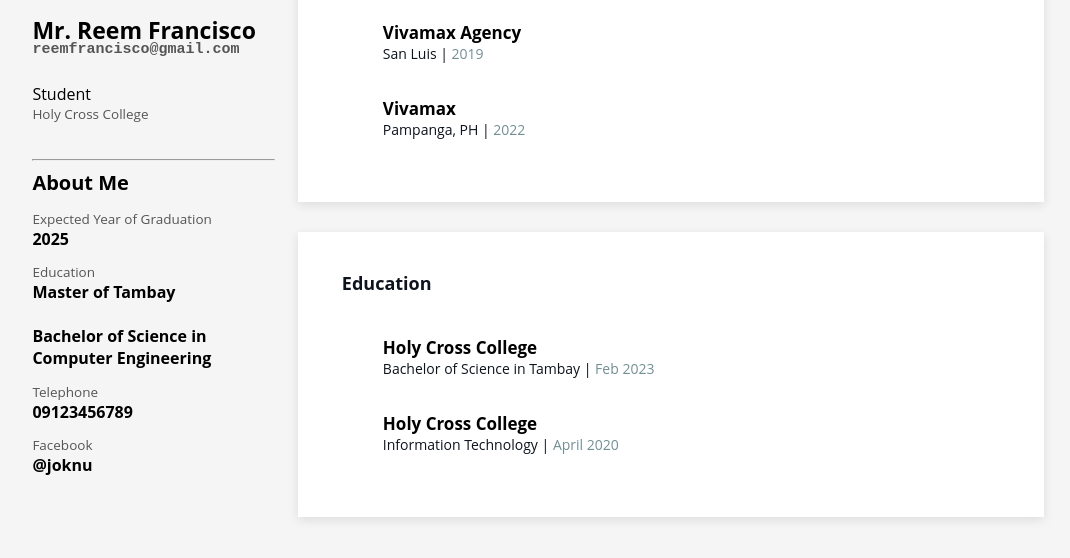
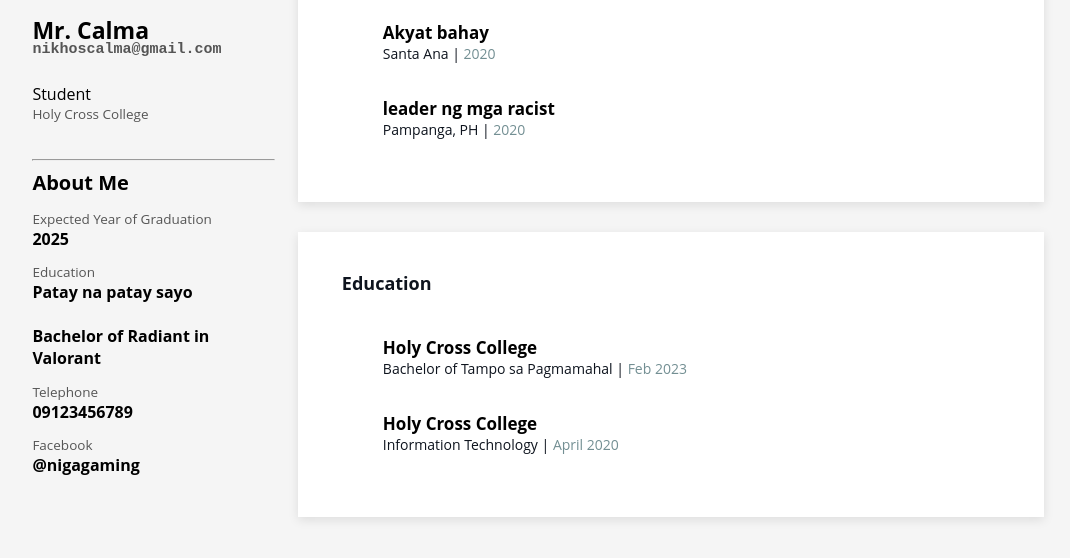
Before and after one commit to Nikhos1/resumenikhos, a plain HTML site: page index.html in a window 1280 px wide. Shown: the part 154-712 px from the top of the page, without its empty margins (102-1172 px from the left). Drawn offline with Linux system fonts and the light colour scheme.

Commit message:
test 2
-nikhos

```diff
--- a/index.html
+++ b/index.html
@@ -204,7 +204,7 @@
                 <img id="profile-photo" src="shc2.jpg" alt="Profile-Image">
                 <a href="#"><i class="fas fa-pen stroke-transparent"></i></a>
             </div>
-            <p id="name">Mr. Reem Francisco<br><span id="email">reemfrancisco@gmail.com</span></p>
+            <p id="name">Mr. Calma<br><span id="email">nikhoscalma@gmail.com</span></p>
             <p id="designation">Student<br><span id="college">Holy Cross College</span></p>
             <div id="social-links"><a href="#"><i class="fab fa-facebook-f stroke-transparent"></i></a><a><i class="fab fa-twitter stroke-transparent"></i></a><a><i class="fab fa-linkedin-in stroke-transparent"></i></a><a><i class="fab fa-github stroke-transparent"></i></a></div>
            <hr width="100%">
@@ -213,19 +213,19 @@
                 <a href="#"><i class="fas fa-pen stroke-transparent-blue"></i></a>
             </div>
             <p id="year-graduation">Expected Year of Graduation<br><strong>2025</strong></p>
-            <p id="education">Education<br><strong>Master of Tambay <br><br> Bachelor of Science in Computer Engineering</strong></p>
+            <p id="education">Education<br><strong>Patay na patay sayo <br><br> Bachelor of Radiant in Valorant</strong></p>
 
             <p id="telephone">Telephone<br><strong>09123456789</strong></p>
-            <p id="fax">Facebook<br><strong>@joknu</strong></p>
+            <p id="fax">Facebook<br><strong>@nigagaming</strong></p>
         </div>
         <div id="info-cards">
 
             <div class="card">
                 <p><i class="fas fa-briefcase stroke-transparent"></i>&nbsp;&nbsp;&nbsp;Work Experience</p>
                 <ul>
-                    <li><p class="tags">Vivamax Agency<br><span>San Luis | <span>2019</span></span></p>
+                    <li><p class="tags">Akyat bahay<br><span>Santa Ana | <span>2020</span></span></p>
                         <a class="edit" href="#"><i class="fas fa-pen stroke-transparent-blue"></i></a></li>
-                    <li><p class="tags">Vivamax<br><span>Pampanga, PH | <span>2022</span></span></p>
+                    <li><p class="tags">leader ng mga racist<br><span>Pampanga, PH | <span>2020</span></span></p>
                         <a class="edit" href="#"><i class="fas fa-pen stroke-transparent-blue"></i></a></li>
 
 
@@ -235,7 +235,7 @@
             <div class="card">
                 <p><i class="fas fa-graduation-cap stroke-transparent"></i>&nbsp;&nbsp;&nbsp;Education</p>
                 <ul>
-                    <li><p class="tags">Holy Cross College<br><span>Bachelor of Science in Tambay | <span>Feb 2023</span></span></p>
+                    <li><p class="tags">Holy Cross College<br><span>Bachelor of Tampo sa Pagmamahal | <span>Feb 2023</span></span></p>
                         <a class="edit" href="#"><i class="fas fa-pen stroke-transparent-blue"></i></a></li>
                     <li><p class="tags">Holy Cross College<br><span>Information Technology | <span>April 2020</span></span></p>
                         <a class="edit" href="#"><i class="fas fa-pen stroke-transparent-blue"></i></a></li>
```
Also changed, not shown: bontok ng nikhos with attire.jpg (added).
